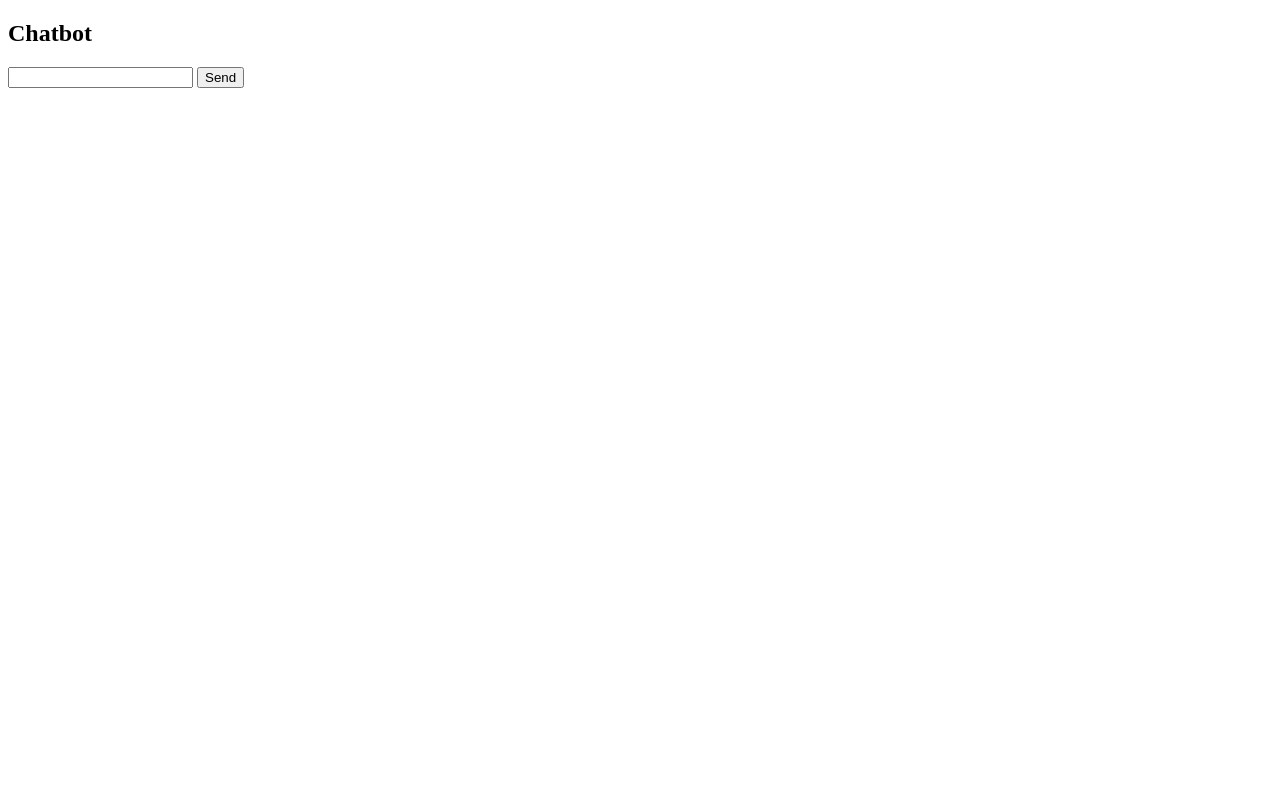
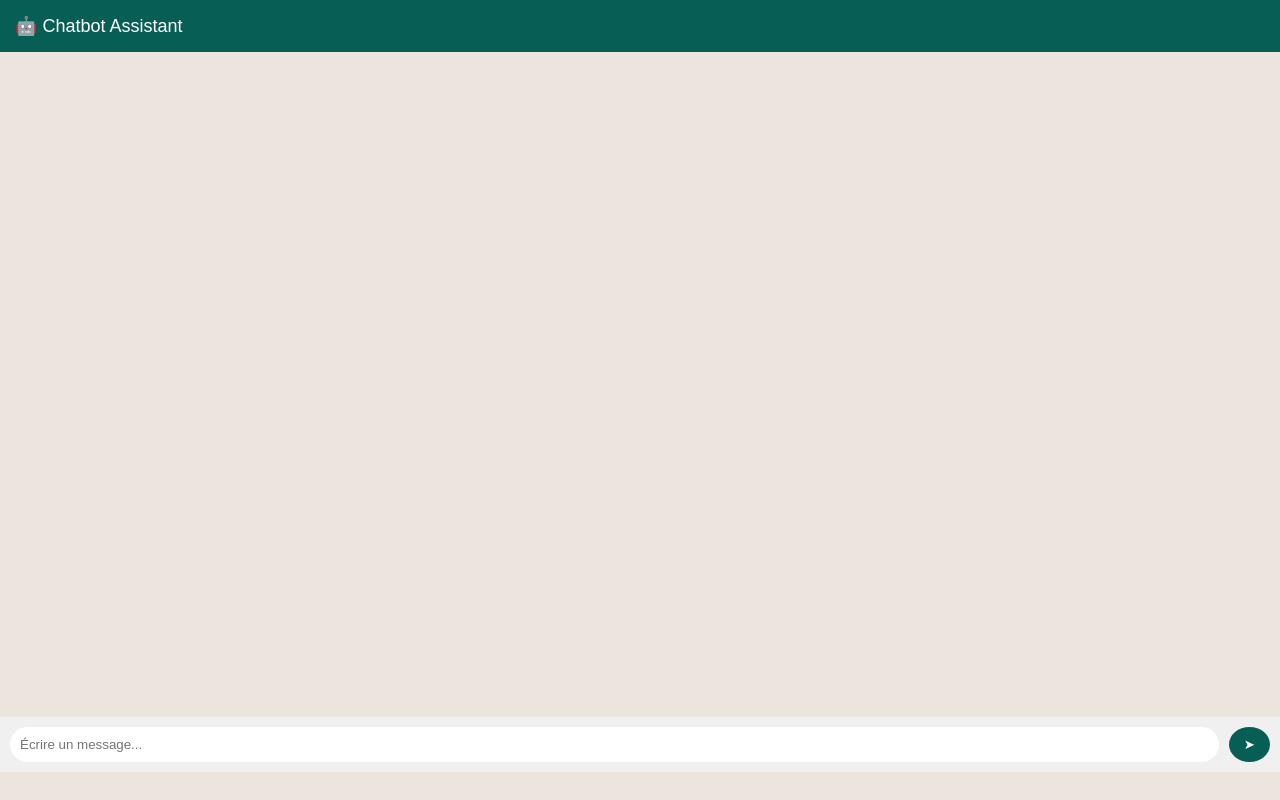
Before and after one commit to doudouwaadoudi12-lgtm/chatbot, a Flask app: page / in a window 1280 px wide. Before the commit the page is almost empty. Run offline with Flask 3, Linux system fonts and the light colour scheme.

Commit message:
Add files via upload

```diff
--- a/templates/index.html
+++ b/templates/index.html
@@ -1,30 +1,132 @@
 <!DOCTYPE html>
-<html>
+<html lang="fr">
 <head>
-    <title>Chatbot</title>
+<meta charset="UTF-8">
+<title>Chatbot</title>
+
+<style>
+body {
+    font-family: Arial;
+    background: #ece5dd;
+    margin: 0;
+}
+
+/* Header */
+.header {
+    background: #075e54;
+    color: white;
+    padding: 15px;
+    font-size: 18px;
+}
+
+/* Chat container */
+.chat-container {
+    display: flex;
+    flex-direction: column;
+    height: 90vh;
+}
+
+/* Messages */
+.chat-box {
+    flex: 1;
+    padding: 10px;
+    overflow-y: auto;
+}
+
+/* Message style */
+.message {
+    max-width: 70%;
+    padding: 10px;
+    margin: 5px;
+    border-radius: 10px;
+}
+
+/* User message */
+.user {
+    background: #dcf8c6;
+    align-self: flex-end;
+}
+
+/* Bot message */
+.bot {
+    background: white;
+    align-self: flex-start;
+}
+
+/* Input area */
+.input-area {
+    display: flex;
+    padding: 10px;
+    background: #f0f0f0;
+}
+
+input {
+    flex: 1;
+    padding: 10px;
+    border-radius: 20px;
+    border: none;
+    outline: none;
+}
+
+button {
+    margin-left: 10px;
+    padding: 10px 15px;
+    border: none;
+    background: #075e54;
+    color: white;
+    border-radius: 50%;
+    cursor: pointer;
+}
+</style>
 </head>
+
 <body>
 
-<h2>Chatbot</h2>
+<div class="header">
+    🤖 Chatbot Assistant
+</div>
 
-<input type="text" id="msg">
-<button onclick="send()">Send</button>
+<div class="chat-container">
 
-<p id="rep"></p>
+    <div class="chat-box" id="chat-box">
+    </div>
+
+    <div class="input-area">
+        <input type="text" id="message" placeholder="Écrire un message...">
+        <button onclick="sendMessage()">➤</button>
+    </div>
+
+</div>
 
 <script>
-function send() {
-    let message = document.getElementById("msg").value;
+function addMessage(text, type) {
+    let msg = document.createElement("div");
+    msg.classList.add("message", type);
+    msg.innerText = text;
+
+    document.getElementById("chat-box").appendChild(msg);
+    document.getElementById("chat-box").scrollTop = 9999;
+}
+
+function sendMessage() {
+    let input = document.getElementById("message");
+    let msg = input.value;
+
+    if(msg.trim() === "") return;
+
+    addMessage(msg, "user");
 
     fetch("/chat", {
         method: "POST",
         headers: {"Content-Type": "application/json"},
-        body: JSON.stringify({message: message})
+        body: JSON.stringify({message: msg})
     })
     .then(res => res.json())
     .then(data => {
-        document.getElementById("rep").innerText = data.response;
+        addMessage(data.response, "bot");
     });
+
+    input.value = "";
 }
 </script>
 
```
